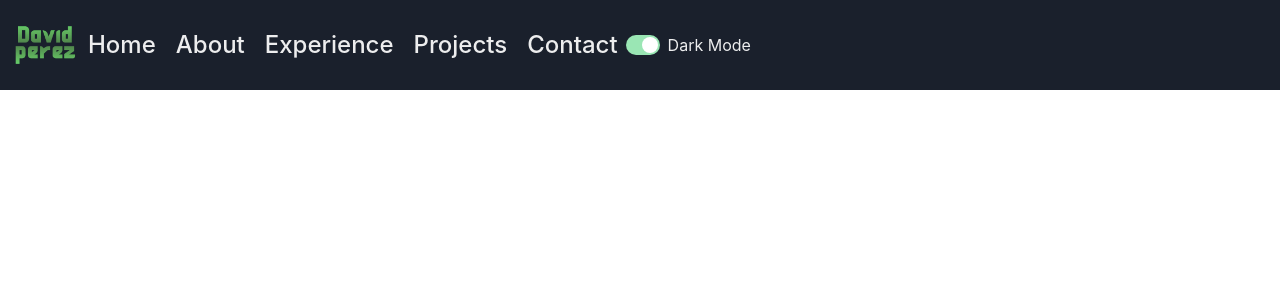
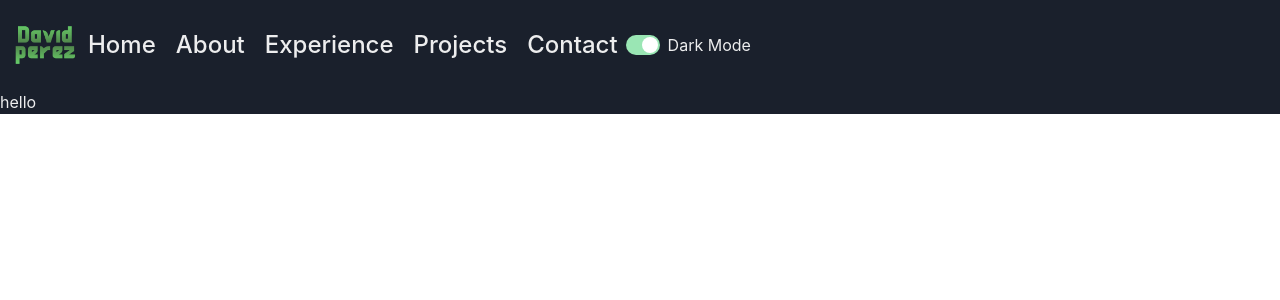
Before and after one commit to dperez00/portfolio-site, a React (Vite) app in the folder portfolio-site/: page /BottomRackClothing in a window 1280 px wide. Shown: the top 300 px of the page. Built offline with nearby package versions, Linux system fonts and the light colour scheme.

Commit message:
feat: Add BottomRackClothing page and update routing

```diff
--- a/portfolio-site/src/routes.tsx
+++ b/portfolio-site/src/routes.tsx
@@ -1,6 +1,7 @@
 import { Route, Routes } from "react-router-dom";
 import HomePage from "./pages/HomePage";
 import NavBar from "./components/NavBar";
+import BottomRackClothing from "./pages/BottomRackClothing";
 
 /* We switched from using "Router" in this component to using "Switch" and "Route".
 We did this because we can't use "Router" in this component and in our Main.tsx file.
@@ -11,6 +12,8 @@ const AppRouter = () => {
       <NavBar />
       <Routes>
         <Route path="/" element={<HomePage />} />
+        <Route path="/BottomRackClothing" element={<BottomRackClothing />} />
+        {/* add more routes for other projects if neccessary */}
       </Routes>
     </>
   );
```
